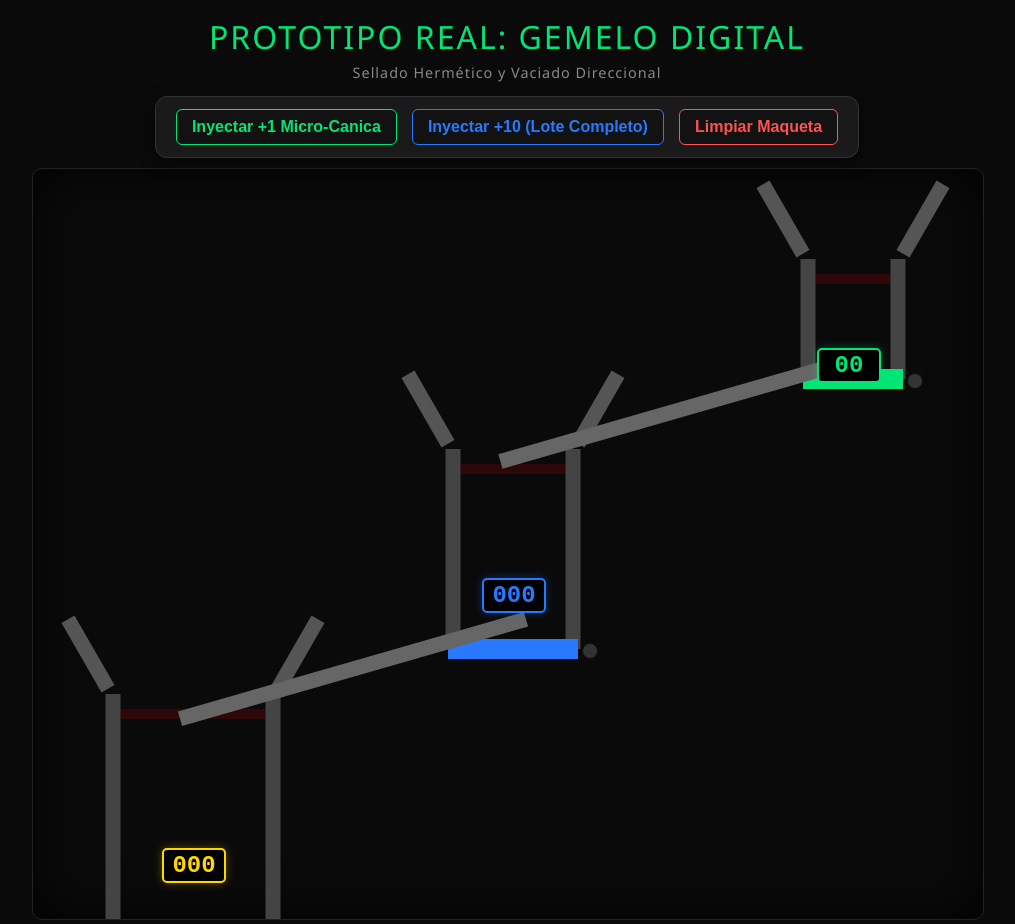
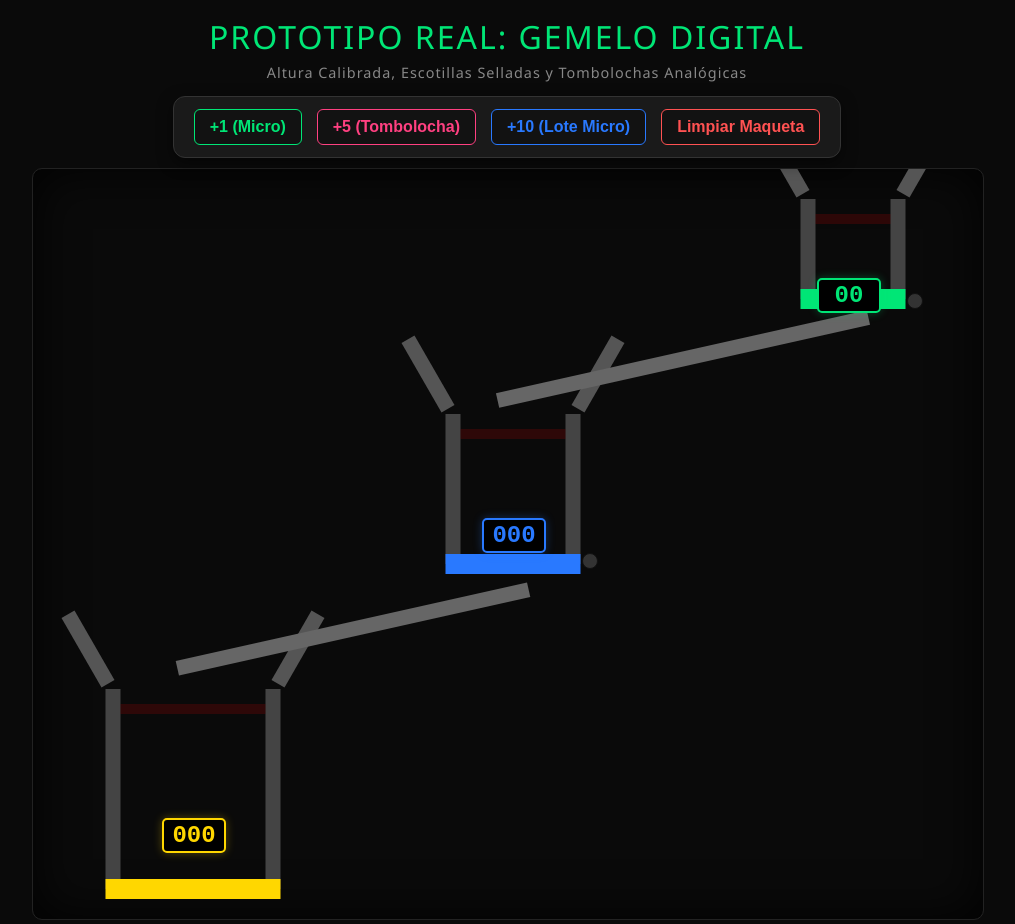
Before and after one commit to RenatoMRobles/Robles_Soroban_Cinematico, a Flask app: page / in a window 1280 px wide. Shown: the whole page, without its empty margins (133-1148 px from the left). Run offline with Flask 3, Linux system fonts and the light colour scheme.

Commit message:
Fase 15: Alturas exactas y Tombolochas Fisicas

```diff
--- a/templates/index.html
+++ b/templates/index.html
@@ -23,6 +23,7 @@
             border-radius: 6px; cursor: pointer; transition: all 0.2s ease; font-weight: bold; font-size: 1em;
         }
         .btn-u { color: #00E676; border-color: #00E676; } .btn-u:hover { background-color: #00E676; color: #121212; }
+        .btn-t { color: #FF4081; border-color: #FF4081; } .btn-t:hover { background-color: #FF4081; color: #121212; }
         .btn-d { color: #2979FF; border-color: #2979FF; } .btn-d:hover { background-color: #2979FF; color: #121212; }
         .btn-reset { color: #FF5252; border-color: #FF5252; } .btn-reset:hover { background-color: #FF5252; color: #121212; }
 
@@ -32,34 +33,35 @@
             box-shadow: inset 0 0 50px rgba(0,0,0,0.9); border-radius: 10px; background-color: transparent;
         }
 
-        /* Displays Digitales LED */
+        /* Displays Digitales LED - Reposicionados con las nuevas alturas */
         .display-led {
             position: absolute; background: #000; border: 2px solid #333; border-radius: 5px;
             font-family: 'Courier New', Courier, monospace; font-size: 1.5em; font-weight: bold;
             text-align: center; width: 60px; padding: 2px 0; z-index: 10;
         }
-        #led-U { left: 785px; top: 180px; color: #00E676; border-color: #00E676; box-shadow: 0 0 10px rgba(0,230,118,0.3);}
-        #led-D { left: 450px; top: 410px; color: #2979FF; border-color: #2979FF; box-shadow: 0 0 10px rgba(41,121,255,0.3);}
-        #led-C { left: 130px; top: 680px; color: #FFD700; border-color: #FFD700; box-shadow: 0 0 10px rgba(255,215,0,0.3);}
+        #led-U { left: 785px; top: 110px; color: #00E676; border-color: #00E676; box-shadow: 0 0 10px rgba(0,230,118,0.3);}
+        #led-D { left: 450px; top: 350px; color: #2979FF; border-color: #2979FF; box-shadow: 0 0 10px rgba(41,121,255,0.3);}
+        #led-C { left: 130px; top: 650px; color: #FFD700; border-color: #FFD700; box-shadow: 0 0 10px rgba(255,215,0,0.3);}
 
-        /* Indicadores de Servomotor (Movidos al lado DERECHO donde ahora están las bisagras) */
+        /* Indicadores de Servomotor - Posicionados exactamente junto a las compuertas */
         .servo-status {
             position: absolute; width: 14px; height: 14px; border-radius: 50%;
             background: #333; border: 1px solid #111; z-index: 10; transition: background 0.2s;
         }
         .servo-activo { background: #FF3D00; box-shadow: 0 0 20px #FF3D00; }
 
-        #servo-U { left: 875px; top: 205px; }
-        #servo-D { left: 550px; top: 475px; }
+        #servo-U { left: 875px; top: 125px; }
+        #servo-D { left: 550px; top: 385px; }
     </style>
 </head>
 <body>
     <h1>PROTOTIPO REAL: GEMELO DIGITAL</h1>
-    <p class="sub">Sellado Hermético y Vaciado Direccional</p>
+    <p class="sub">Altura Calibrada, Escotillas Selladas y Tombolochas Analógicas</p>
 
     <div class="panel-control">
-        <button class="btn-u" onclick="inyectarCanicas(1)">Inyectar +1 Micro-Canica</button>
-        <button class="btn-d" onclick="inyectarCanicas(10)">Inyectar +10 (Lote Completo)</button>
+        <button class="btn-u" onclick="inyectarCanica(1)">+1 (Micro)</button>
+        <button class="btn-t" onclick="inyectarCanica(5)">+5 (Tombolocha)</button>
+        <button class="btn-d" onclick="inyectarLote(10)">+10 (Lote Micro)</button>
         <button class="btn-reset" onclick="limpiarMundo()">Limpiar Maqueta</button>
     </div>
 
@@ -75,7 +77,7 @@
     </div>
 
     <script>
-        // --- SINTETIZADOR DE AUDIO INDUSTRIAL ---
+        // --- SINTETIZADOR DE AUDIO ---
         let audioCtx;
         function reproducirSonido(tipo) {
             if (!audioCtx) audioCtx = new (window.AudioContext || window.webkitAudioContext)();
@@ -88,6 +90,10 @@
                 osc.type = 'square'; osc.frequency.setValueAtTime(900, ahora); osc.frequency.exponentialRampToValueAtTime(1200, ahora + 0.03);
                 gainNode.gain.setValueAtTime(0.01, ahora); gainNode.gain.exponentialRampToValueAtTime(0.001, ahora + 0.03);
                 osc.start(ahora); osc.stop(ahora + 0.03);
+            } else if (tipo === 'drop5') { // Sonido más grave para la Tombolocha
+                osc.type = 'square'; osc.frequency.setValueAtTime(400, ahora); osc.frequency.exponentialRampToValueAtTime(600, ahora + 0.05);
+                gainNode.gain.setValueAtTime(0.03, ahora); gainNode.gain.exponentialRampToValueAtTime(0.001, ahora + 0.05);
+                osc.start(ahora); osc.stop(ahora + 0.05);
             } else if (tipo === 'servo') {
                 osc.type = 'sawtooth'; osc.frequency.setValueAtTime(150, ahora); osc.frequency.linearRampToValueAtTime(100, ahora + 0.5);
                 gainNode.gain.setValueAtTime(0.08, ahora); gainNode.gain.linearRampToValueAtTime(0, ahora + 0.5);
@@ -105,14 +111,14 @@
               Composite = Matter.Composite, Events = Matter.Events;
 
         const engine = Engine.create();
-        engine.positionIterations = 10; engine.velocityIterations = 10;
+        engine.positionIterations = 12; engine.velocityIterations = 12; // Extra precisión
 
         const render = Render.create({
             element: document.getElementById('canvas-container'), engine: engine,
             options: { width: 950, height: 750, wireframes: false, background: 'transparent' }
         });
 
-        // --- ARQUITECTURA: CONTENEDORES DE CASCADA BLINDADOS ---
+        // --- ARQUITECTURA: CONTENEDORES ELEVADOS Y SELLADOS ---
         const opPared = { isStatic: true, render: { fillStyle: '#444' } };
         let modulos = {};
 
@@ -127,17 +133,14 @@
                 isStatic: true, isSensor: true, label: 'sensor_' + id, render: { fillStyle: 'rgba(255, 0, 0, 0.15)' }
             });
 
-            // 🛡️ FIX 1: ESCOTILLA ESTÁTICA Y SOBREDIMENSIONADA.
-            // Es un 10% más ancha para solaparse con las paredes y bloquear cualquier fuga.
-            const escotilla = Bodies.rectangle(x, y + height/2, width + 10, 20, {
-                isStatic: true, // Esto la hace impenetrable
-                render: { fillStyle: colorBase }
+            // 🛡️ ESCOTILLA ESTÁTICA EXTRAGRANDE (Previene Túnel Cuántico)
+            const escotilla = Bodies.rectangle(x, y + height/2, width + 15, 20, {
+                isStatic: true, render: { fillStyle: colorBase }
             });
 
-            // 🔧 FIX 2: BISAGRA A LA DERECHA (Para que caiga hacia la Izquierda)
-            // Aunque es estática, preparamos la bisagra para cuando la activemos
+            // 🔧 BISAGRA A LA DERECHA (La puerta colapsa del lado Izquierdo)
             const bisagra = Constraint.create({
-                pointA: { x: x + width/2 - 5, y: y + height/2 }, // Punto de anclaje a la derecha
+                pointA: { x: x + width/2 - 5, y: y + height/2 },
                 bodyB: escotilla,
                 pointB: { x: width/2 - 5, y: 0 },
                 stiffness: 1, length: 0, render: { visible: false }
@@ -145,38 +148,50 @@
 
             Composite.add(engine.world, [paredIzq, paredDer, guiaIzq, guiaDer, sensorLaser, escotilla, bisagra]);
 
-            // Guardamos coordenadas originales para forzar el cierre perfecto después
-            modulos[id] = {
-                id, escotilla, limite: limit, conteoActual: 0, abierta: false,
-                origX: x, origY: y + height/2
-            };
+            modulos[id] = { id, escotilla, limite: limit, conteoActual: 0, abierta: false, origX: x, origY: y + height/2 };
         }
 
-        // --- INSTANCIAR LOS MÓDULOS ---
-        crearContenedor('U', 820, 150, 90, 120, 10, '#00E676');
-        crearContenedor('D', 480, 380, 120, 200, 100, '#2979FF');
-        crearContenedor('C', 160, 650, 160, 250, 9999, '#FFD700'); // Final
+        // 📐 COORDENADAS RECALIBRADAS (Los contenedores están SOBRE las rampas)
+        // U: Unidades. (Elevado para caer en la rampa)
+        crearContenedor('U', 820, 80, 90, 100, 10, '#00E676');
+        // D: Decenas.
+        crearContenedor('D', 480, 320, 120, 150, 100, '#2979FF');
+        // C: Centenas. Final.
+        crearContenedor('C', 160, 620, 160, 200, 9999, '#FFD700');
 
-        // --- RAMPAS METÁLICAS ---
-        Composite.add(engine.world, Bodies.rectangle(650, 240, 380, 15, { isStatic: true, angle: -0.28, render: { fillStyle: '#666' } }));
-        Composite.add(engine.world, Bodies.rectangle(320, 500, 360, 15, { isStatic: true, angle: -0.28, render: { fillStyle: '#666' } }));
+        // 📐 RAMPAS METÁLICAS (Ajustadas para recibir la masa perfectamente)
+        // Rampa U->D
+        Composite.add(engine.world, Bodies.rectangle(650, 190, 380, 15, { isStatic: true, angle: -0.22, render: { fillStyle: '#666' } }));
+        // Rampa D->C
+        Composite.add(engine.world, Bodies.rectangle(320, 460, 360, 15, { isStatic: true, angle: -0.22, render: { fillStyle: '#666' } }));
 
-        // --- LÓGICA DE INYECCIÓN LÍQUIDA ---
+        // --- LÓGICA DE INYECCIÓN INTELIGENTE ---
         let canicas = [];
-        function inyectarCanicas(cantidad) {
+
+        // Función para inyectar 1 canica (Normal o Tombolocha)
+        function inyectarCanica(valor) {
+            reproducirSonido(valor === 5 ? 'drop5' : 'drop');
+            let color = valor === 5 ? '#FF4081' : '#00E676';
+            let radio = valor === 5 ? 12 : 6;
+            let masa = valor === 5 ? 5 : 1;
+
+            let nuevaCanica = Bodies.circle(820 + (Math.random() * 20 - 10), -40, radio, {
+                restitution: 0.1, mass: masa, friction: 0.001, frictionAir: 0.002, render: { fillStyle: color }
+            });
+            nuevaCanica.valor = valor; // El sensor leerá esto
+            nuevaCanica.sensoresPasados = new Set();
+            canicas.push(nuevaCanica);
+            Composite.add(engine.world, nuevaCanica);
+        }
+
+        // Función para el Lote rápido
+        function inyectarLote(cantidad) {
             let inyectadas = 0;
             let intervalo = setInterval(() => {
-                reproducirSonido('drop');
-                let nuevaCanica = Bodies.circle(820 + (Math.random() * 30 - 15), -40, 6, {
-                    restitution: 0.1, mass: 1, friction: 0.001, frictionAir: 0.002, render: { fillStyle: '#00E676' }
-                });
-                nuevaCanica.sensoresPasados = new Set();
-                canicas.push(nuevaCanica);
-                Composite.add(engine.world, nuevaCanica);
-
+                inyectarCanica(1);
                 inyectadas++;
                 if (inyectadas >= cantidad) clearInterval(intervalo);
-            }, 80);
+            }, 100);
         }
 
         function limpiarMundo() {
@@ -192,7 +207,7 @@
             document.getElementById('led-C').innerText = modulos['C'].conteoActual.toString().padStart(3, '0');
         }
 
-        // --- CEREBRO DIGITAL DEL SERVOMOTOR ---
+        // --- CEREBRO DEL SERVOMOTOR ---
         function accionarServo(id) {
             let mod = modulos[id];
             if (mod.abierta) return;
@@ -202,12 +217,12 @@
             let luzStatus = document.getElementById('servo-' + id);
             if(luzStatus) luzStatus.classList.add('servo-activo');
 
-            // 🔓 ABRIR: Convertir en dinámica. La bisagra derecha la sostiene, el lado izquierdo colapsa.
+            // 🔓 ABRIR: Soltamos el candado estático. Cae del lado izquierdo.
             Body.setStatic(mod.escotilla, false);
 
-            // Darle tiempo para que caiga todo el lote de canicas
+            // Darle 3 segundos para que caigan incluso las Tombolochas
             setTimeout(() => {
-                // 🔒 CERRAR: Forzar la posición original y convertirla en estática impenetrable de nuevo.
+                // 🔒 CERRAR: Forzar la posición original geométrica
                 Body.setStatic(mod.escotilla, true);
                 Body.setPosition(mod.escotilla, { x: mod.origX, y: mod.origY });
                 Body.setVelocity(mod.escotilla, { x: 0, y: 0 });
@@ -215,13 +230,13 @@
                 Body.setAngularVelocity(mod.escotilla, 0);
 
                 if(luzStatus) luzStatus.classList.remove('servo-activo');
-                mod.conteoActual = 0; // Resetear LED
+                mod.conteoActual = 0; // Se resetea el display a 00
                 mod.abierta = false;
                 actualizarDisplays();
-            }, 2500); // 2.5 segundos exactos
+            }, 3000);
         }
 
-        // --- SISTEMA DE SENSORES LÁSER ---
+        // --- SENSORES LÁSER MULTI-VALOR ---
         Events.on(engine, 'collisionStart', function(event) {
             event.pairs.forEach(pair => {
                 let bodyA = pair.bodyA; let bodyB = pair.bodyB;
@@ -238,14 +253,17 @@
                         reproducirSonido('beep');
 
                         let mod = modulos[moduloId];
-                        mod.conteoActual++;
+
+                        // 🧠 Inteligencia Analógica: Sumamos el VALOR REAL de la canica (1 o 5)
+                        mod.conteoActual += canica.valor;
                         actualizarDisplays();
 
-                        if (moduloId === 'D') canica.render.fillStyle = '#2979FF';
-                        if (moduloId === 'C') canica.render.fillStyle = '#FFD700';
+                        // Pintura Corporativa dependiendo del contenedor y del tipo de canica
+                        if (moduloId === 'D') canica.render.fillStyle = canica.valor === 5 ? '#B388FF' : '#2979FF'; // Morado o Azul
+                        if (moduloId === 'C') canica.render.fillStyle = canica.valor === 5 ? '#FF6D00' : '#FFD700'; // Naranja u Oro
 
-                        // 🎯 CONDICIÓN EXACTA DE APERTURA
-                        if (mod.conteoActual === mod.limite && !mod.abierta) {
+                        // 🎯 CONDICIÓN EXACTA DE APERTURA: Si se alcanza o sobrepasa el límite
+                        if (mod.conteoActual >= mod.limite && !mod.abierta) {
                             accionarServo(moduloId);
                         }
                     }
```
